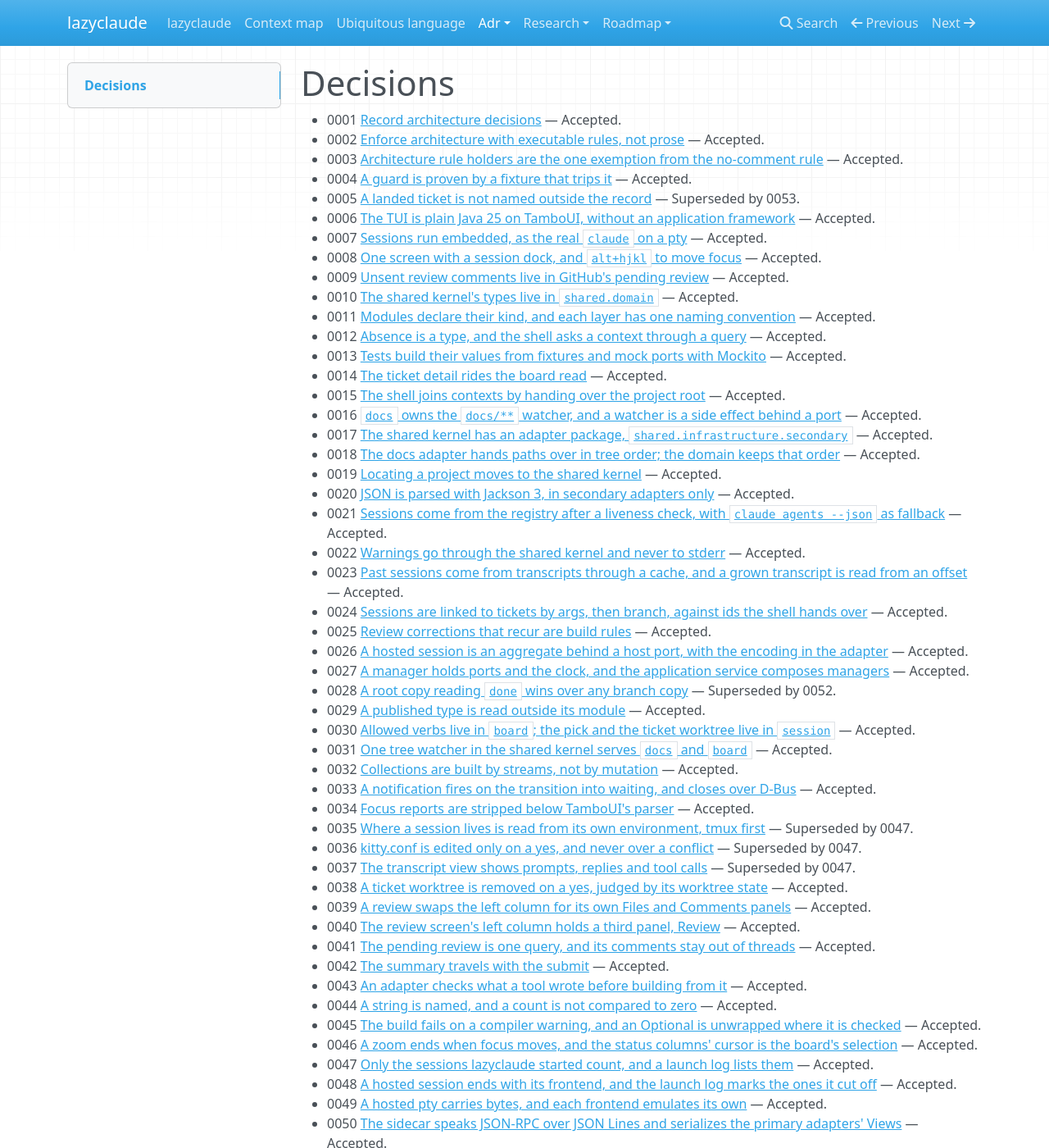
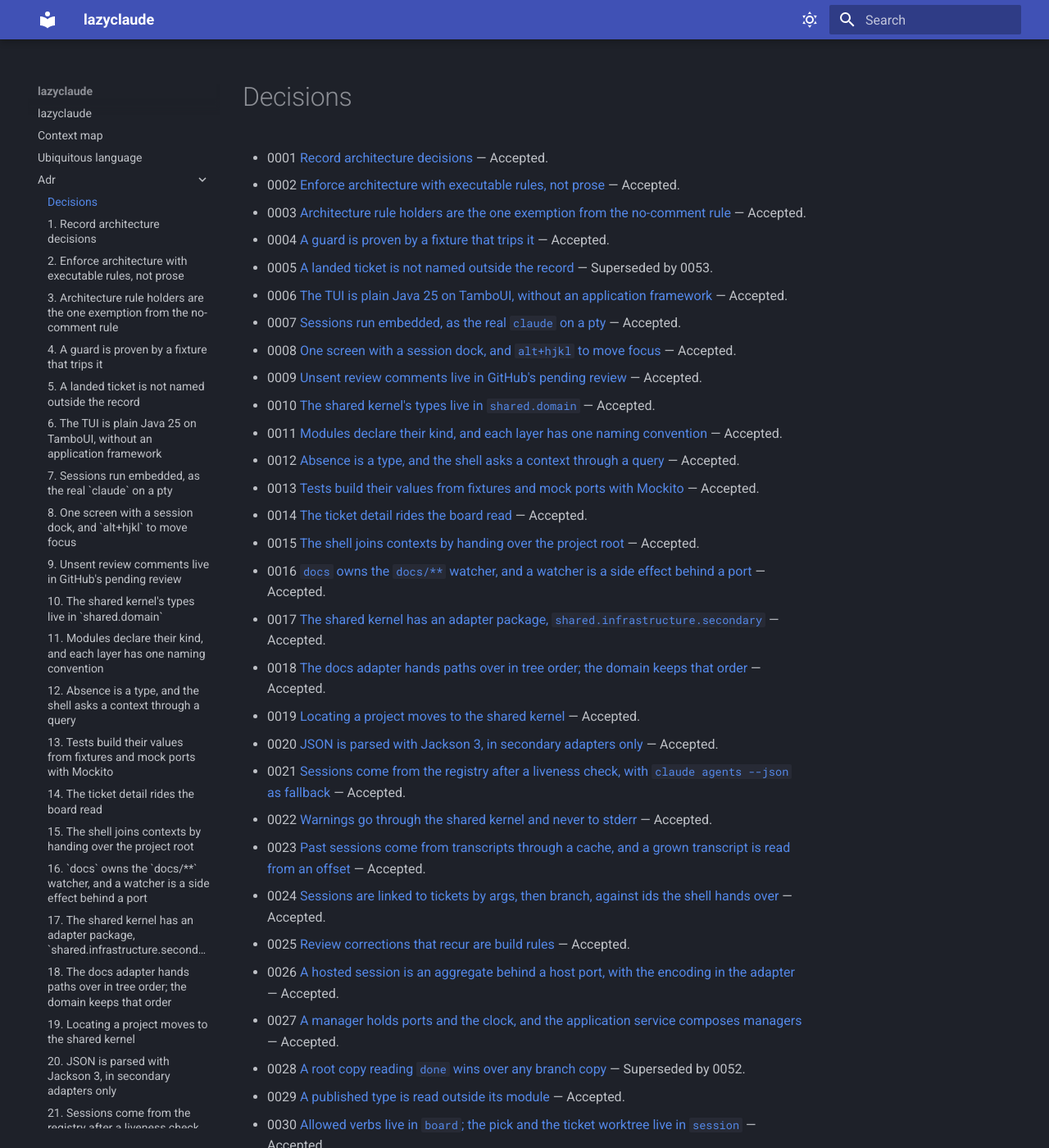
Before and after one commit to maxenceng/lazyclaude, an MkDocs documentation site: the page built from docs/adr/README.md, in a window 1280 px wide and 1400 px high. Shown: the whole window at 82% size. Built offline with MkDocs 1.6.1 and Material for MkDocs 9.7.7, drawn with Linux system fonts in a browser that asks for light colours; nearby versions of some CDN libraries; some of the changed text lies outside the part shown.

Commit message:
The docs open in dark mode, through a theme block both tools read (#164)
Co-authored-by: Claude Opus 5.5 <noreply@anthropic.com>

```diff
--- a/docs/adr/README.md
+++ b/docs/adr/README.md
@@ -73,3 +73,4 @@
 - 0069 [The docs build on a pinned Zensical from a mkdocs.yml both tools read, and deploy only when enabled](0069-the-docs-build-on-a-pinned-zensical-from-a-mkdocs-yml-both-tools-read-and-deploy-only-when-enabled.md) — Accepted.
 - 0070 [The ADR index is written by a script, and a stale one fails the build](0070-the-adr-index-is-written-by-a-script-and-a-stale-one-fails-the-build.md) — Accepted.
 - 0071 [The docs tree puts a folder's README first, then its files, then its subfolders](0071-the-docs-tree-puts-a-folders-readme-first-then-its-files-then-its-subfolders.md) — Accepted.
+- 0072 [The docs open in dark mode, through a theme block both tools read](0072-the-docs-open-in-dark-mode-through-a-theme-block-both-tools-read.md) — Accepted.
--- a/mkdocs.yml
+++ b/mkdocs.yml
@@ -19,3 +19,16 @@ markdown_extensions:
         - name: mermaid
           class: mermaid
           format: !!python/name:pymdownx.superfences.fence_code_format
+
+# Dark first. `name` and `material/` icons, because MkDocs needs a theme name and Material lacks Lucide (ADR 0072).
+theme:
+  name: material
+  palette:
+    - scheme: slate
+      toggle:
+        icon: material/weather-sunny
+        name: Switch to light mode
+    - scheme: default
+      toggle:
+        icon: material/weather-night
+        name: Switch to dark mode
```
Also changed, not shown: docs/adr/0072-the-docs-open-in-dark-mode-through-a-theme-block-both-tools-read.md (added, +27 -0 lines).
